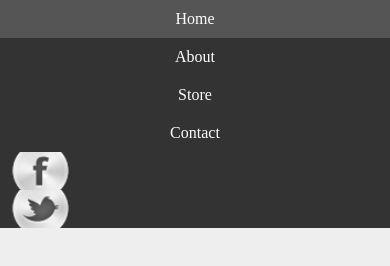
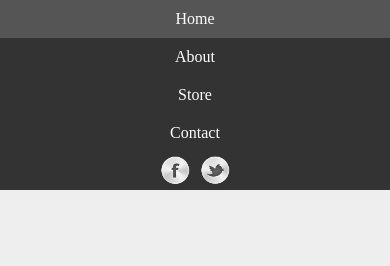
Before and after one commit to jojo-sexton/css-beginner, a website: page index.html in a window 390 px wide. Drawn offline with Linux system fonts and the light colour scheme.

Commit message:
nav bar completed nested and responsive

```diff
--- a/styles.css
+++ b/styles.css
@@ -55,11 +55,17 @@ a.tw {
 
 .social {
     max-width: 80px;
+    margin: 0 auto;
 }
 
 
 /* Flex style*/
 nav ul.social{
+    flex: 1 1 0;
+    display: flex;
+}
+
+nav ul.social li {
     flex: 1 1 0;
 }
 
@@ -80,4 +86,8 @@ nav ul.social{
     nav li {
        flex: 1 1 0;
     }
+
+    .social {
+        margin: 0;
+    }
 }
```
